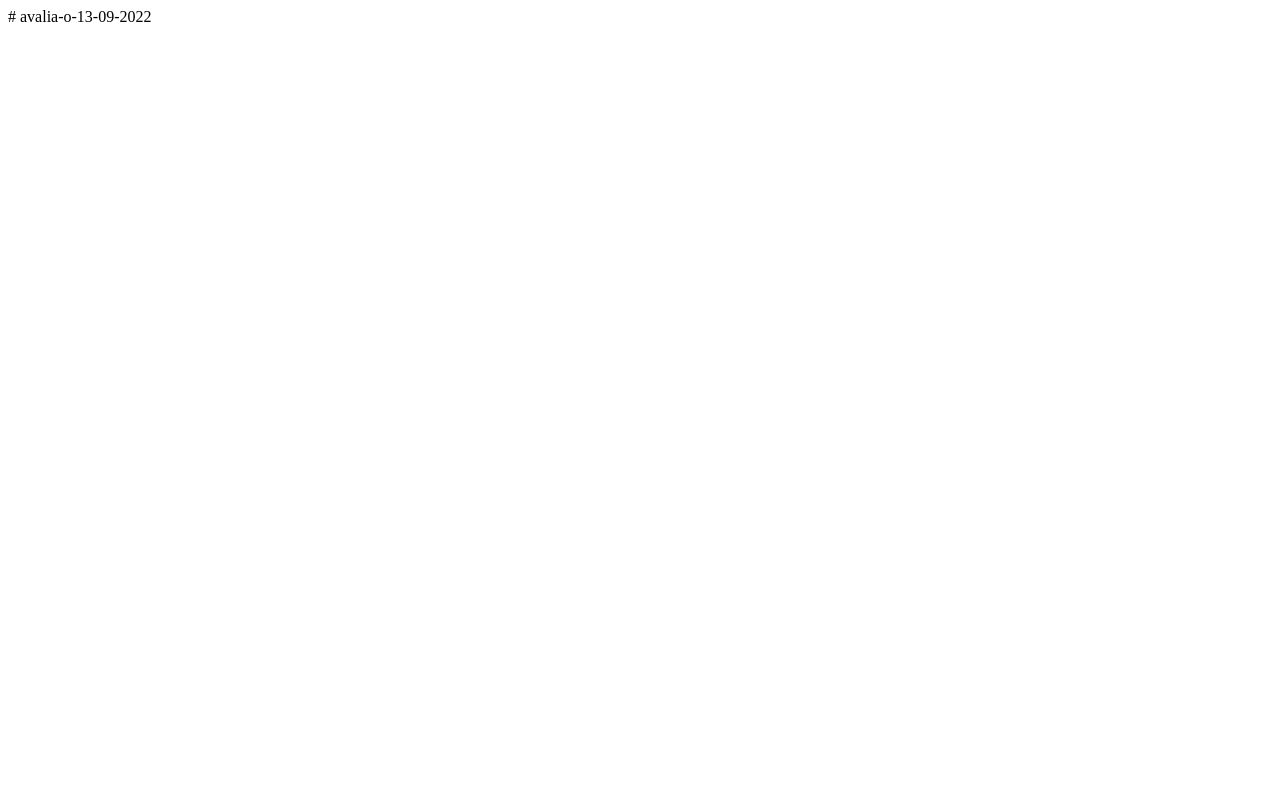
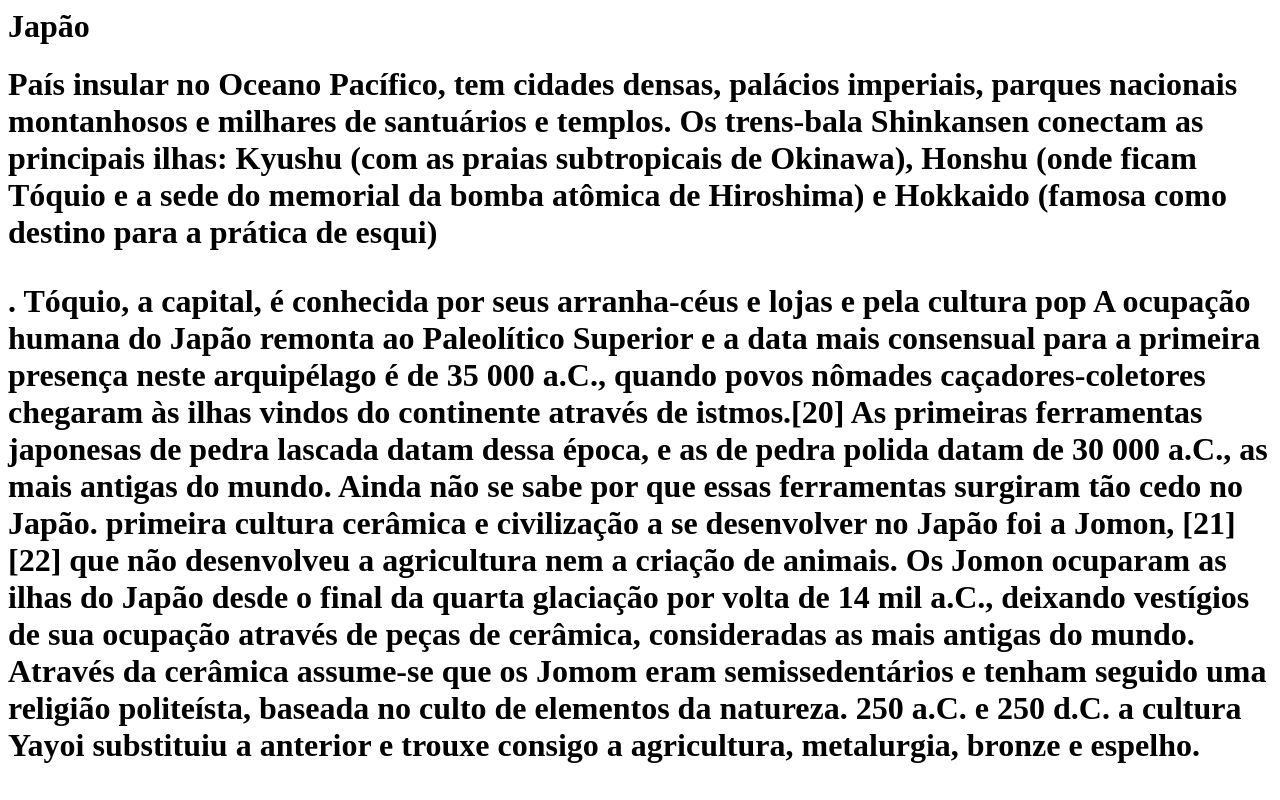
Before and after one commit to luangay/avalia-o-13-09-2022, a plain HTML site: page index.html in a window 1280 px wide. Drawn offline with Linux system fonts and the light colour scheme.

Commit message:
recuperação de pc

```diff
--- a/index.html
+++ b/index.html
@@ -1 +1,22 @@
-# avalia-o-13-09-2022
+<h1>Japão<h1>
+
+ <p->País insular no Oceano Pacífico, tem cidades densas, palácios imperiais,</p->
+ parques nacionais montanhosos e milhares de santuários e templos.
+ <p->Os trens-bala Shinkansen conectam as principais ilhas:</p->
+<p->Kyushu (com as praias subtropicais de Okinawa), Honshu (onde ficam Tóquio e a sede do memorial da bomba atômica de Hiroshima) e Hokkaido
+  (famosa como destino para a prática de esqui)<p/->.
+  Tóquio, a capital, é conhecida por seus arranha-céus e lojas e pela cultura pop
+  A ocupação humana do Japão remonta ao Paleolítico Superior e a data mais
+  consensual para a primeira presença <strong><strong>neste arquipélago é de 35 000 a.C.,
+  quando povos nômades caçadores-coletores chegaram às ilhas vindos do continente através de istmos.[20]
+As primeiras ferramentas japonesas de pedra lascada datam dessa época, e
+ as de pedra polida datam de 30 000 a.C., as mais antigas do mundo.
+ Ainda não se sabe por que essas ferramentas surgiram tão cedo no Japão.
+ <strong></strong> primeira cultura cerâmica e civilização a se desenvolver no Japão foi a Jomon,
+ [21][22] que não desenvolveu a agricultura nem a criação de animais.
+ Os Jomon ocuparam as ilhas do Japão desde o final da quarta glaciação por volta de 14 mil a.C.,
+ deixando vestígios de sua ocupação através de peças de cerâmica, consideradas as mais antigas do mundo.
+ Através da cerâmica assume-se que os Jomom eram semissedentários e
+ tenham seguido uma religião politeísta, baseada no culto de elementos da natureza.
+  <strong></strong> 250 a.C. e 250 d.C. a cultura Yayoi substituiu a
+   anterior e trouxe consigo a agricultura, metalurgia, bronze e espelho.<em></em>
```
